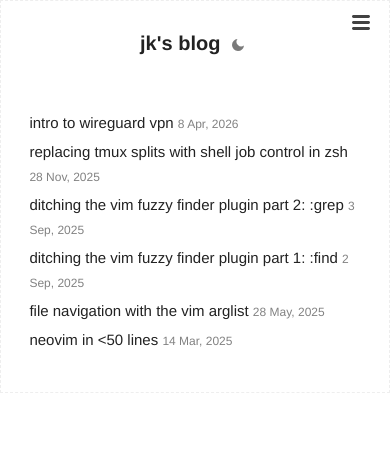
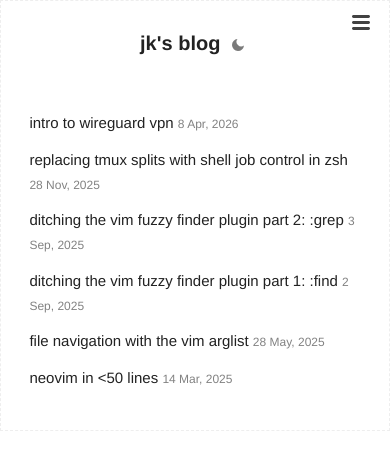
Before and after one commit to j-krl/blog, a Jekyll site: the page built from index.html, in a window 390 px wide. Shown: the top 470 px of the page. Built offline with Jekyll 4.4.1, drawn with Linux system fonts in a browser that asks for light colours.

Commit message:
FEAT: Mobile friendly link pages

```diff
--- a/_sass/_layout.scss
+++ b/_sass/_layout.scss
@@ -120,7 +120,7 @@
   }
 
   .nav .page-link li {
-    font-size: 2rem;
+    font-size: 1.5rem;
     margin-bottom: 0;
 
     a {
@@ -193,6 +193,10 @@
 
 .post_title {
   margin-bottom:0.5rem;
+
+  @include media-query($on-palm) {
+    margin-bottom: 1.25rem;
+  }
 }
 
 .post_date {
```
